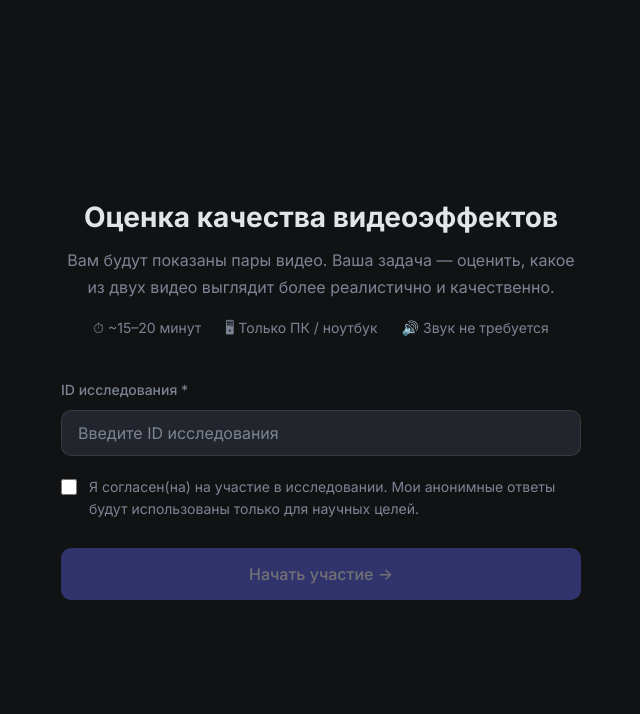
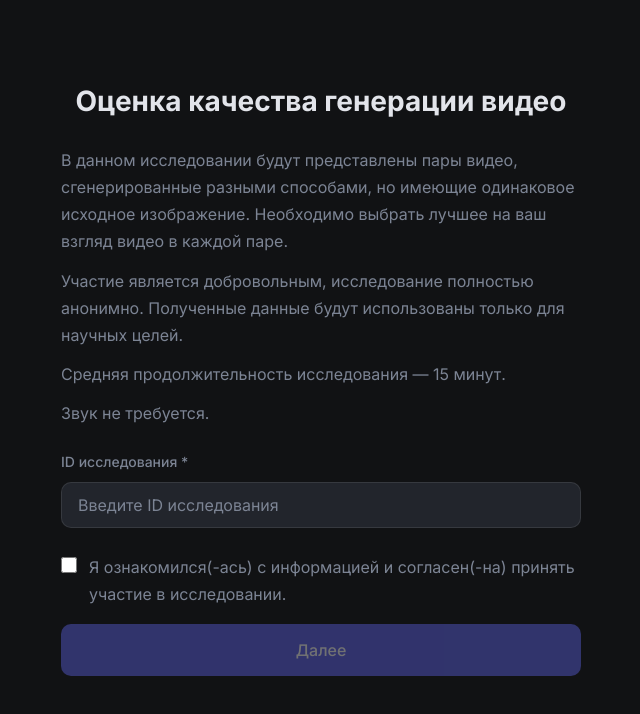
Before and after one commit to 6ermvH/comp-video-service, a React (Vite) app in the folder frontend/: page / in a window 1280 px wide. Shown: the top 714 px of the page, without its empty margins (319-959 px from the left). Built offline with nearby package versions, Linux system fonts and the light colour scheme; no server answers.

Commit message:
Changed some text in WelocmePage.jsx

```diff
--- a/frontend/src/pages/WelcomePage.jsx
+++ b/frontend/src/pages/WelcomePage.jsx
@@ -23,6 +23,8 @@ export default function WelcomePage() {
   }
 
   const isValid = studyId.trim() && consent
+  const introWidth = 'min(620px, 100%)'
+  const introFontSize = '16px'
 
   return (
     <div style={{
@@ -35,23 +37,53 @@ export default function WelcomePage() {
     }}>
       <div style={{ maxWidth: 'min(520px, 100%)', width: '100%' }}>
 
-        <div style={{ textAlign: 'center', marginBottom: '40px' }}>
-          <h1 style={{ fontSize: '28px', fontWeight: 700, marginBottom: '12px' }}>
-            Оценка качества видеоэффектов
+        <div style={{ textAlign: 'center', marginBottom: '24px' }}>
+          <h1 style={{ fontSize: '28px', fontWeight: 700, marginBottom: '28px', marginTop: '-40px' }}>
+            Оценка качества генерации видео
           </h1>
-          <p style={{ color: 'var(--color-text-muted)', lineHeight: 1.7 }}>
-            Вам будут показаны пары видео. Ваша задача — оценить, какое из двух
-            видео выглядит более реалистично и качественно.
+          <p style={{
+            color: 'var(--color-text-muted)',
+            fontSize: introFontSize,
+            lineHeight: 1.7,
+            textAlign: 'left',
+            maxWidth: introWidth,
+            margin: '0 auto',
+          }}>
+            В данном исследовании будут представлены пары видео, сгенерированные
+            разными способами, но имеющие одинаковое исходное изображение.
+            Необходимо выбрать лучшее на ваш взгляд видео в каждой паре.
           </p>
-          <div style={{ display: 'flex', justifyContent: 'center', gap: '24px',
-            marginTop: '16px', fontSize: '14px', color: 'var(--color-text-muted)' }}>
-            <span>⏱ ~15–20 минут</span>
-            <span>🖥 Только ПК / ноутбук</span>
-            <span>🔊 Звук не требуется</span>
+          <p style={{
+            color: 'var(--color-text-muted)',
+            fontSize: introFontSize,
+            lineHeight: 1.7,
+            textAlign: 'left',
+            maxWidth: introWidth,
+            margin: '12px auto 0',
+          }}>
+            Участие является добровольным, исследование полностью анонимно.
+            Полученные данные будут использованы только для научных целей.
+          </p>
+          <div style={{
+            display: 'flex',
+            flexDirection: 'column',
+            alignItems: 'center',
+            gap: '12px',
+            marginTop: '12px',
+            fontSize: introFontSize,
+            lineHeight: 1.7,
+            color: 'var(--color-text-muted)',
+            width: introWidth,
+            marginLeft: 'auto',
+            marginRight: 'auto',
+            alignItems: 'flex-start',
+          }}>
+            <span>Средняя продолжительность исследования — 15 минут.</span>
+            <span>Звук не требуется.</span>
           </div>
         </div>
 
-        <form onSubmit={handleStart} style={{ display: 'flex', flexDirection: 'column', gap: '20px' }}>
+        <form onSubmit={handleStart} style={{ display: 'flex', flexDirection: 'column', gap: '8px' }}>
 
           {!searchParams.get('study_id') && (
             <div>
@@ -69,7 +101,8 @@ export default function WelcomePage() {
 
           <label style={{
             display: 'flex', gap: '12px', alignItems: 'flex-start',
-            cursor: 'pointer', fontSize: '14px', lineHeight: 1.6,
+            cursor: 'pointer', fontSize: introFontSize, lineHeight: 1.7,
+            marginTop: '18px',
           }}>
             <input
               type="checkbox"
@@ -78,8 +111,8 @@ export default function WelcomePage() {
               style={{ marginTop: '3px', width: '16px', height: '16px', flexShrink: 0 }}
             />
             <span style={{ color: 'var(--color-text-muted)' }}>
-              Я согласен(на) на участие в исследовании. Мои анонимные ответы будут
-              использованы только для научных целей.
+              Я ознакомился(-ась) с информацией и согласен(-на) принять участие
+              в исследовании.
             </span>
           </label>
 
@@ -102,7 +135,7 @@ export default function WelcomePage() {
             disabled={!isValid || loading}
             style={{ padding: '16px', fontSize: '16px', marginTop: '8px', width: '100%' }}
           >
-            {loading ? 'Запуск…' : 'Начать участие →'}
+            {loading ? 'Запуск…' : 'Далее'}
           </button>
         </form>
       </div>
```
